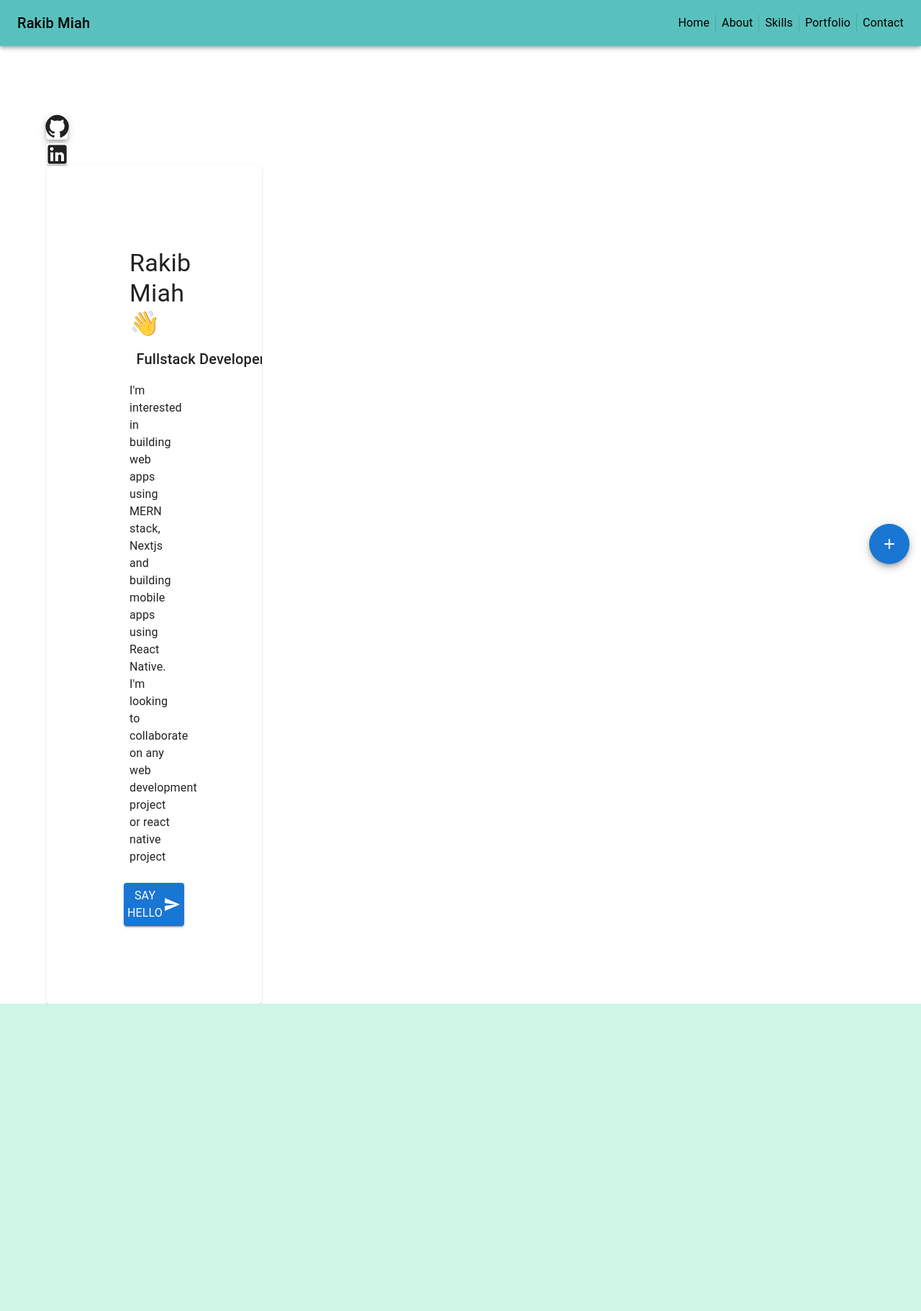
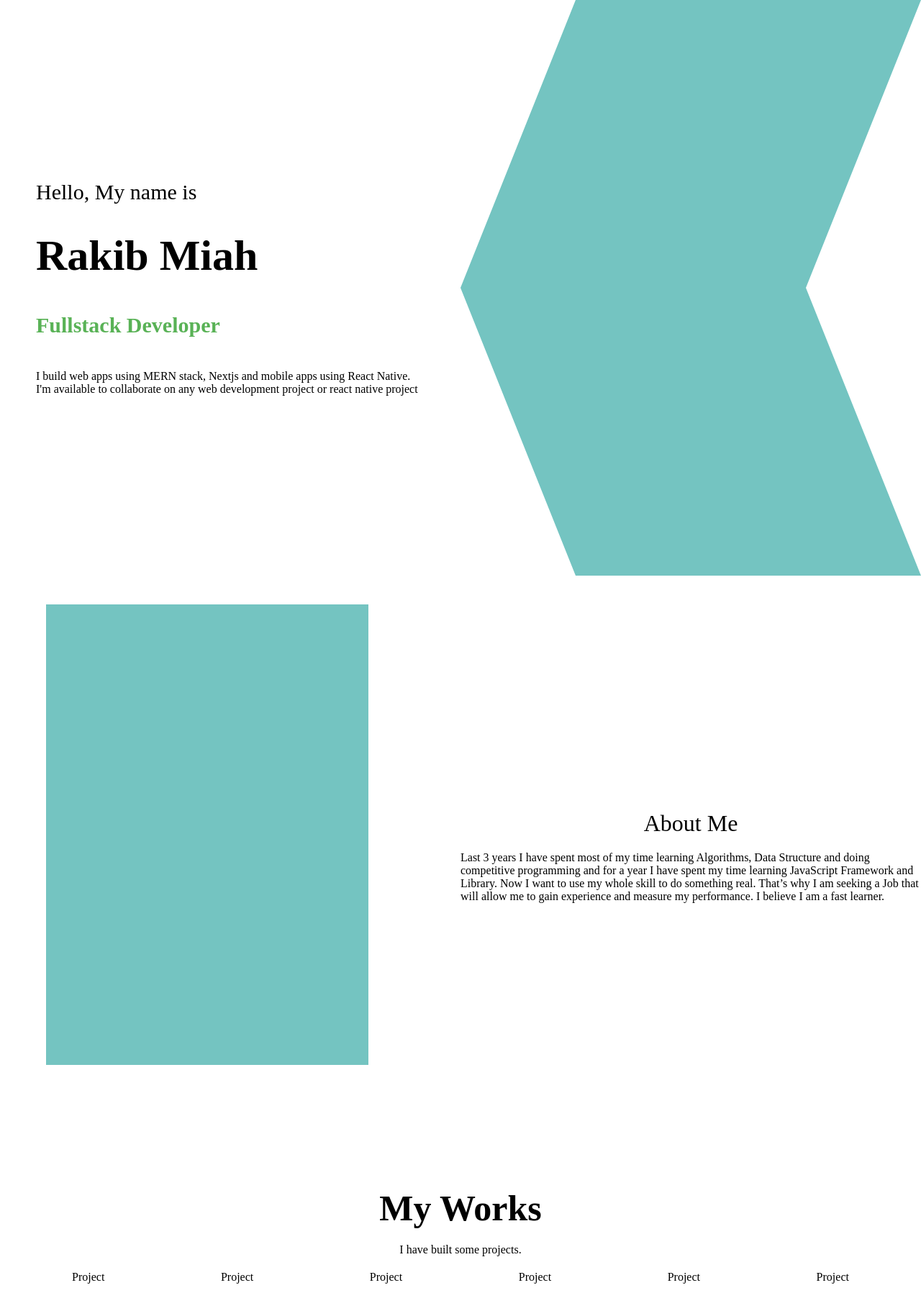
Before and after one commit to rakify/portfolio, a Next.js app: page / in a window 1280 px wide. Shown: the top 1822 px of the page at 72% size. Before the commit the page ends 1395 px from the top, so only its background shows below. Built offline with nearby package versions, Linux system fonts and the light colour scheme.

Commit message:
Added about page intro page

```diff
--- /dev/null
+++ b/Utils/Data.js
@@ -0,0 +1,32 @@
+export const projects = [
+    {
+      id: 1,
+      img: "",
+      link: "http://lama.dev",
+    },
+    {
+      id: 2,
+      img: "",
+      link: "http://lama.dev",
+    },
+    {
+      id: 3,
+      img: "",
+      link: "http://lama.dev",
+    },
+    {
+      id: 4,
+      img: "",
+      link: "http://lama.dev",
+    },
+    {
+      id: 5,
+      img: "",
+      link: "http://lama.dev",
+    },
+    {
+      id: 6,
+      img: "",
+      link: "http://lama.dev",
+    },
+  ];
--- /dev/null
+++ b/components/About.js
@@ -0,0 +1,25 @@
+import React from "react";
+import styles from "../styles/About.module.css";
+
+const About = () => {
+  return (
+    <div className={styles.a}>
+      <div className={styles.aLeft}>
+        <div className={styles.aBg}></div>
+      </div>
+      <div className={styles.aRight}>
+        <h1 className={styles.aTitle}>About Me</h1>
+        <div className={styles.aSub}>
+          Last 3 years I have spent most of my time learning Algorithms, Data
+          Structure and doing competitive programming and for a year I have
+          spent my time learning JavaScript Framework and Library. Now I want to
+          use my whole skill to do something real. That’s why I am seeking a Job
+          that will allow me to gain experience and measure my performance. I
+          believe I am a fast learner.
+        </div>
+      </div>
+    </div>
+  );
+};
+
+export default About;
--- a/components/Footer.js
+++ b/components/Footer.js
@@ -2,11 +2,7 @@ import React from "react";
 import SpeedDialButton from "./SpeedDialButton";
 
 const Footer = () => {
-  return (
-    <>
-      <SpeedDialButton />
-    </>
-  );
+  return <></>;
 };
 
 export default Footer;
--- /dev/null
+++ b/components/Intro.js
@@ -0,0 +1,29 @@
+import React from "react";
+import styles from "../styles/Intro.module.css";
+const Intro = () => {
+  return (
+    <>
+      <div className={styles.i}>
+        <div className={styles.iLeft}>
+          <div className={styles.iLeftWrapper}>
+            <h2 className={styles.iIntro}>Hello, My name is</h2>
+            <h1 className={styles.iName}>Rakib Miah</h1>
+            <div className={styles.iTitle}>
+              <div className={styles.iTitleItem}>Fullstack Developer</div>
+            </div>
+            <p className={styles.iDesc}>
+              I build web apps using MERN stack, Nextjs and mobile apps using
+              React Native. I'm available to collaborate on any web development
+              project or react native project
+            </p>
+          </div>
+        </div>
+        <div className={styles.iRight}>
+          <div className={styles.iBg}></div>
+        </div>
+      </div>
+    </>
+  );
+};
+
+export default Intro;
--- /dev/null
+++ b/components/Project.js
@@ -0,0 +1,9 @@
+import React from 'react'
+
+const Project = () => {
+  return (
+    <div>Project</div>
+  )
+}
+
+export default Project
--- /dev/null
+++ b/components/Projects.js
@@ -0,0 +1,21 @@
+import styles from "../styles/Projects.module.css";
+import { projects } from "../Utils/Data";
+import Project from "./Project";
+
+const Projects = () => {
+  return (
+    <div className={styles.p}>
+      <div className={styles.pTexts}>
+        <h1 className={styles.pTitle}>My Works</h1>
+        <p className={styles.pDesc}>I have built some projects.</p>
+      </div>
+      <div className={styles.pList}>
+        {projects.map((item) => (
+          <Project key={item.id} img={item.img} link={item.link} />
+        ))}
+      </div>
+    </div>
+  );
+};
+
+export default Projects;
--- a/pages/index.js
+++ b/pages/index.js
@@ -1,21 +1,9 @@
 import Head from "next/head";
-import { Container } from "@mui/system";
-import Topbar from "../components/Topbar";
-import {
-  Button,
-  Card,
-  CardActions,
-  CardContent,
-  Divider,
-  Paper,
-  Stack,
-  Tooltip,
-  Typography,
-} from "@mui/material";
-import Link from "next/link";
-import { GitHub, LinkedIn, Send } from "@mui/icons-material";
-import styles from "../styles/Home.module.css";
+
 import Footer from "../components/Footer";
+import Intro from "../components/Intro";
+import About from "../components/About";
+import Projects from "../components/Projects";
 
 export default function Home() {
   return (
@@ -26,58 +14,10 @@ export default function Home() {
         <meta name="viewport" content="width=device-width, initial-scale=1" />
         <link rel="icon" href="/favicon.ico" />
       </Head>
-      <Topbar />
-      <Container
-        maxWidth="lg"
-        className={styles.container}
-        sx={{
-          mt: { sm: 0, md: "100px" },
-          flexDirection: { sm: "column", md: "row" },
-          gap: { sm: 0, md: "20px" },
-        }}
-      >
-        <Stack direction="column" className={styles.icons}>
-          <Paper elevation={5} className={styles.icon}>
-            <Link href="https://github.com/rakify">
-              <Tooltip title="Github" placement="top">
-                <GitHub fontSize="large" />
-              </Tooltip>
-            </Link>
-          </Paper>
-          <Paper className={styles.icon}>
-            <Link
-              href="https://www.linkedin.com/in/rakib-miah/"
-              className={styles.icon}
-            >
-              <Tooltip title="Linkedin" placement="bottom">
-                <LinkedIn fontSize="large" />
-              </Tooltip>
-            </Link>
-          </Paper>
-        </Stack>
-        <Card className={styles.card}>
-          <CardContent>
-            <Typography gutterBottom variant="h4">
-              Rakib Miah 👋
-            </Typography>
-            <Divider textAlign="right" role="presentation">
-              <Typography variant="h6">Fullstack Developer</Typography>
-            </Divider>
-            <Typography variant="body1" sx={{ mt: 2 }}>
-              I'm interested in building web apps using MERN stack, Nextjs and
-              building mobile apps using React Native. I'm looking to
-              collaborate on any web development project or react native project
-            </Typography>
-          </CardContent>
-          <CardActions>
-            <Button variant="contained" className={styles.button}>
-              <Typography className={styles.buttonText}>Say Hello</Typography>
-              <Send />
-            </Button>
-          </CardActions>
-        </Card>
-        <Footer />
-      </Container>
+      <Intro />
+      <About />
+      <Projects />
+      <Footer />
     </>
   );
 }
--- /dev/null
+++ b/styles/About.module.css
@@ -0,0 +1,51 @@
+.a {
+    height: 100vh;
+    display: flex;
+  }
+
+  .aLeft {
+    flex: 1;
+    position: relative;
+  }
+
+  .aRight {
+    flex: 1;
+    display: flex;
+    align-items: center;
+    justify-content: center;
+    flex-direction: column;
+  }
+
+  .aBg {
+    clip-path: inset(5% 20% 15% 10%);
+    background-color: #74c4c1;
+    width: 100%;
+    height: 100%;
+    position: absolute;
+    top: 0;
+    right: 0;
+  }
+
+  .aTitle {
+    font-weight: 400;
+  }
+
+  .aSub {
+    margin: 20px 0px;
+  }
+
+
+  @media screen and (max-width:480px) {
+      .a{
+        flex-direction: column;
+        text-align: center;
+        margin-top: 50px;
+      }
+
+      .aLeft {
+        width: 100%;
+      }
+      .aRight{
+        padding: 20px;
+      }
+  }
--- a/styles/Home.module.css
+++ /dev/null
@@ -1,34 +0,0 @@
-.container {
-    display:flex;
-    align-items: center;
-}
-.icons{
-    flex:1;
-    display: flex;
-    gap:5px;
-}
-.icon{
-    width: 30px;
-    height: 30px;
-    display: flex;
-    align-items: center;
-    justify-content: center;
-}
-.icon :hover{
-    background-color: aquamarine;
-    border-radius: 100%;
-}
-
-.card {
-    flex:3;
-    width: 300px;
-    padding:100px;
-}
-.button {
-    gap:1px;
-    border-radius: 10px;
-    padding:3px;
-}
-.buttonText{
- font-size:small;
-}
--- /dev/null
+++ b/styles/Intro.module.css
@@ -0,0 +1,81 @@
+.container {
+    display:flex;
+    align-items: center;
+}
+.icons{
+    flex:1;
+    display: flex;
+    gap:5px;
+}
+.icon{
+    width: 30px;
+    height: 30px;
+    display: flex;
+    align-items: center;
+    justify-content: center;
+}
+.icon :hover{
+    background-color: aquamarine;
+    border-radius: 100%;
+}
+
+.button {
+    gap:1px;
+    border-radius: 10px;
+    padding:3px;
+}
+.buttonText{
+ font-size:small;
+}
+
+.i {
+    display: flex;
+    height: 100vh;
+  }
+  .iLeft {
+    flex: 1;
+    display: flex;
+    align-items: center;
+    justify-content: center;
+  }
+  .iRight {
+    flex: 1;
+    position: relative;
+  }
+  .iBg {
+    clip-path: polygon(100% 0%, 75% 50%, 100% 100%, 25% 100%, 0% 50%, 25% 0%);
+    background-color: #74c4c1;
+    width: 100%;
+    height: 100%;
+    position: absolute;
+    top: 0;
+    right: 0;
+  }
+  .iLeftWrapper {
+    padding: 50px;
+    height: 50%;
+    display: flex;
+    flex-direction: column;
+    justify-content: space-between;
+  }
+
+  .iIntro {
+    font-size: 30px;
+    font-weight: 300;
+  }
+
+  .iName {
+    font-size: 60px;
+  }
+
+  .iTitle {
+    height: 50px;
+   }
+  .iTitleItem {
+    height: 50px;
+    font-size: 30px;
+    font-weight: bold;
+    color: #59b256;
+    display: flex;
+    align-items: center;
+  }
--- /dev/null
+++ b/styles/Projects.module.css
@@ -0,0 +1,41 @@
+.p {
+    padding: 50px 100px;
+    display: flex;
+    flex-direction: column;
+    align-items: center;
+    text-align: center;
+  }
+
+  .pTexts {
+    width: 65%;
+  }
+
+  .pTitle {
+    font-size: 50px;
+    font-weight: 600;
+  }
+
+  .pDesc {
+    margin: 20px 0px;
+  }
+
+  .pList {
+    width: 100%;
+    display: flex;
+    flex-wrap: wrap;
+    justify-content: space-between;
+  }
+
+  @media screen and (max-width: 480px) {
+    .p {
+      padding: 10px;
+    }
+
+    .pTexts {
+      width: 100%;
+    }
+
+    .pDesc {
+      display: none;
+    }
+  }
--- a/styles/globals.css
+++ b/styles/globals.css
@@ -16,7 +16,6 @@ html,
 body {
   max-width: 100vw;
   overflow-x: hidden;
-  background-color: #CFF5E7;
 }
 
 body {
```
